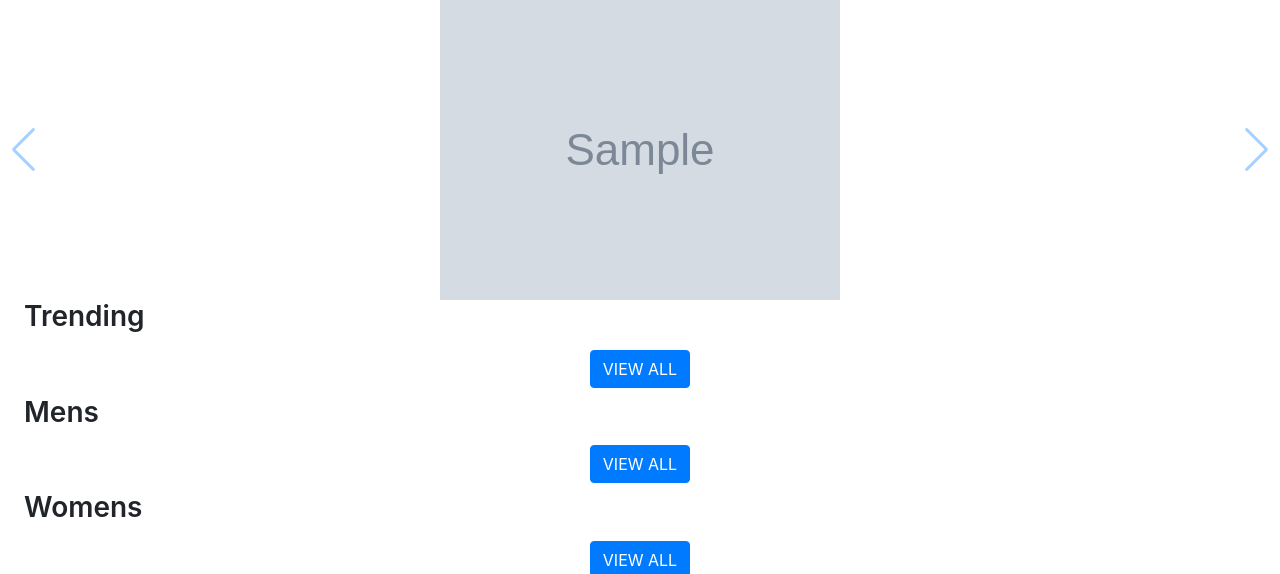
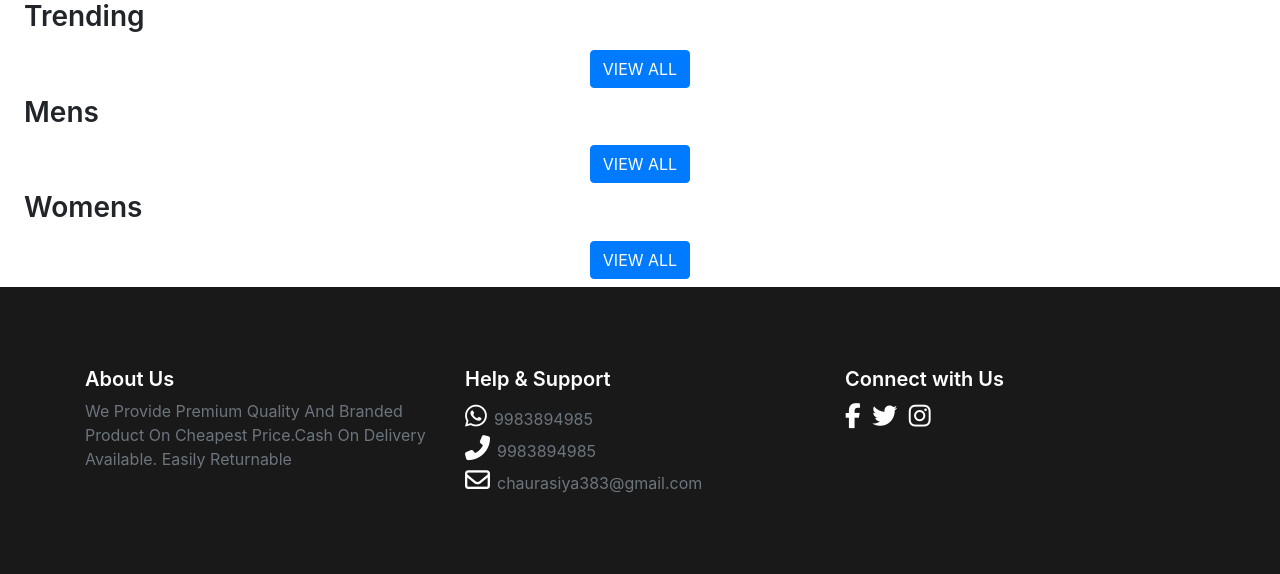
Before and after one commit to Ashishchaursiya/ecommerce, a Django app: page / in a window 1280 px wide. Shown: the part 70-644 px from the top of the page. Run offline with Django 3.2, Linux system fonts and the light colour scheme; tables that the repository leaves empty hold one stand-in row (values such as "Sample post"); grey boxes marked "Sample" are stand-in pictures; some libraries are stand-ins or nearby versions.

Commit message:
Update base.html

```diff
--- a/templates/base.html
+++ b/templates/base.html
@@ -233,22 +233,6 @@ form .form-group label{
             <!--demo-->
 
 
-          <!-- Swiper -->
-          <div class="swiper-container">
-            <div class="swiper-wrapper">
-              {% for i in banner %}
-              <div class="swiper-slide">
-                <div class="div2" style="background: url(/media/{{i.image}}) no-repeat center;background-size:contain;">
-
-                </div>
-
-              </div>
-               {% endfor %}
-            </div>
-            <!-- Add Arrows -->
-            <div class="swiper-button-next"></div>
-            <div class="swiper-button-prev"></div>
-          </div>
 
 
             <!--product show-->
```
